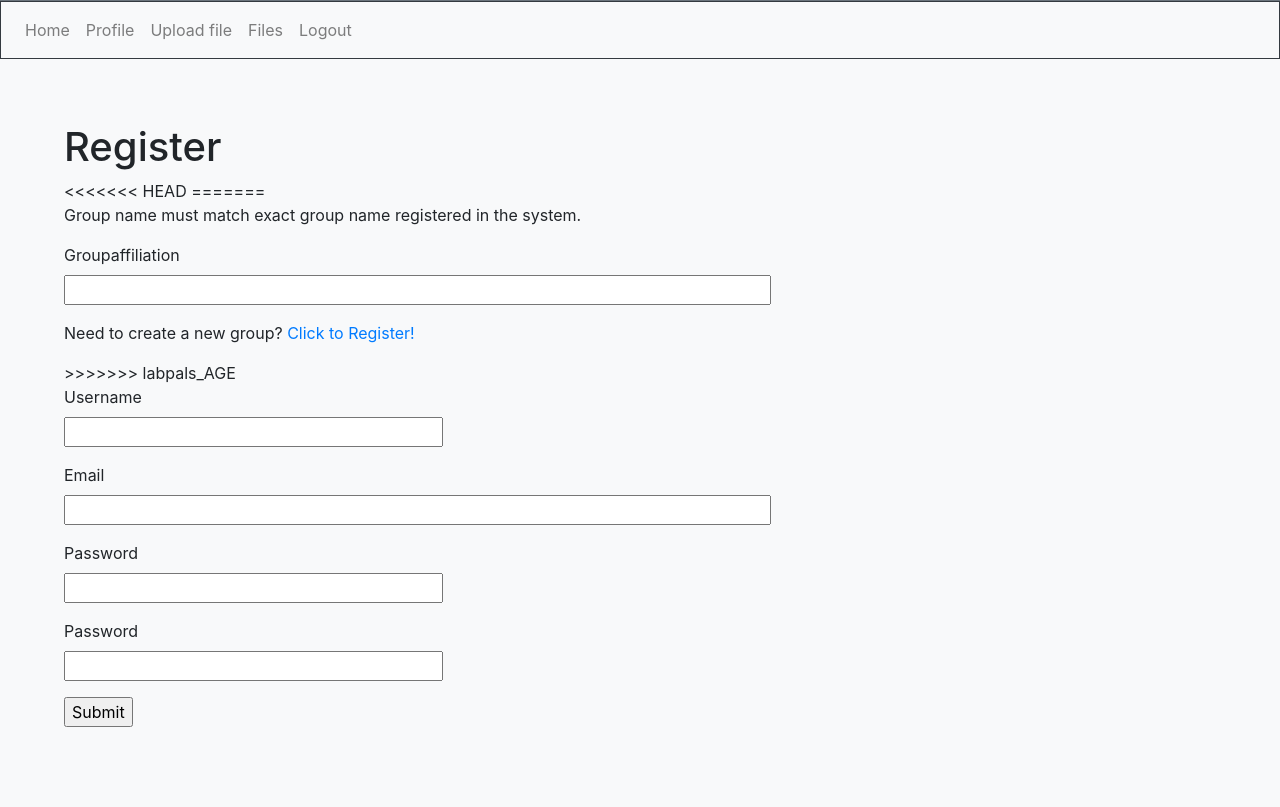
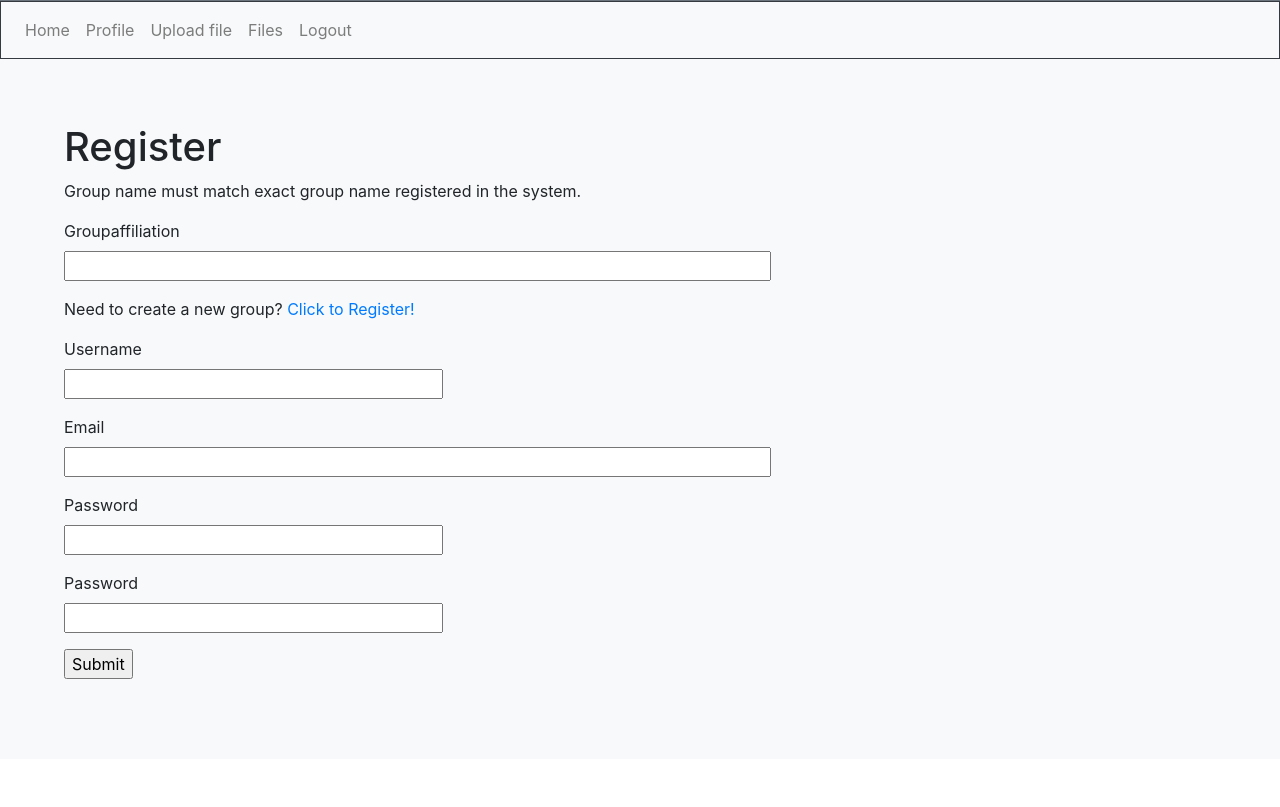
Before and after one commit to cladigar/labpals, a Python web app: template labpals/labpals/templates/register.html in a window 1280 px wide. Shown: the part 242-1049 px from the top of the page. After the commit the page ends 1001 px from the top, so only its background shows below. Run offline with Jinja, Linux system fonts and the light colour scheme; the template is opened without the code that fills it: most values are stand-ins (such as "Sample title", 1, 10 or a date in 2020); form fields are guessed from the names that the template uses; some libraries are stand-ins or nearby versions.

Commit message:
Update register.html

```diff
--- a/labpals/labpals/templates/register.html
+++ b/labpals/labpals/templates/register.html
@@ -5,15 +5,12 @@
 		<h1>Register</h1>
 		<form action="" method="post">
 			{{ form.hidden_tag() }}
-<<<<<<< HEAD
-=======
 			<p>Group name must match exact group name registered in the system.</p>
 			<p>
 				{{ form.groupaffiliation.label }}<br>
 				{{ form.groupaffiliation(size=64) }}<br>
 			</p>
 			<p>Need to create a new group?  <a href="{{ url_for('groupregister') }}">Click to Register!</a></p>
->>>>>>> labpals_AGE
 			<p>
 				{{ form.username.label }}<br>
 				{{ form.username(size=32) }}<br>
```
